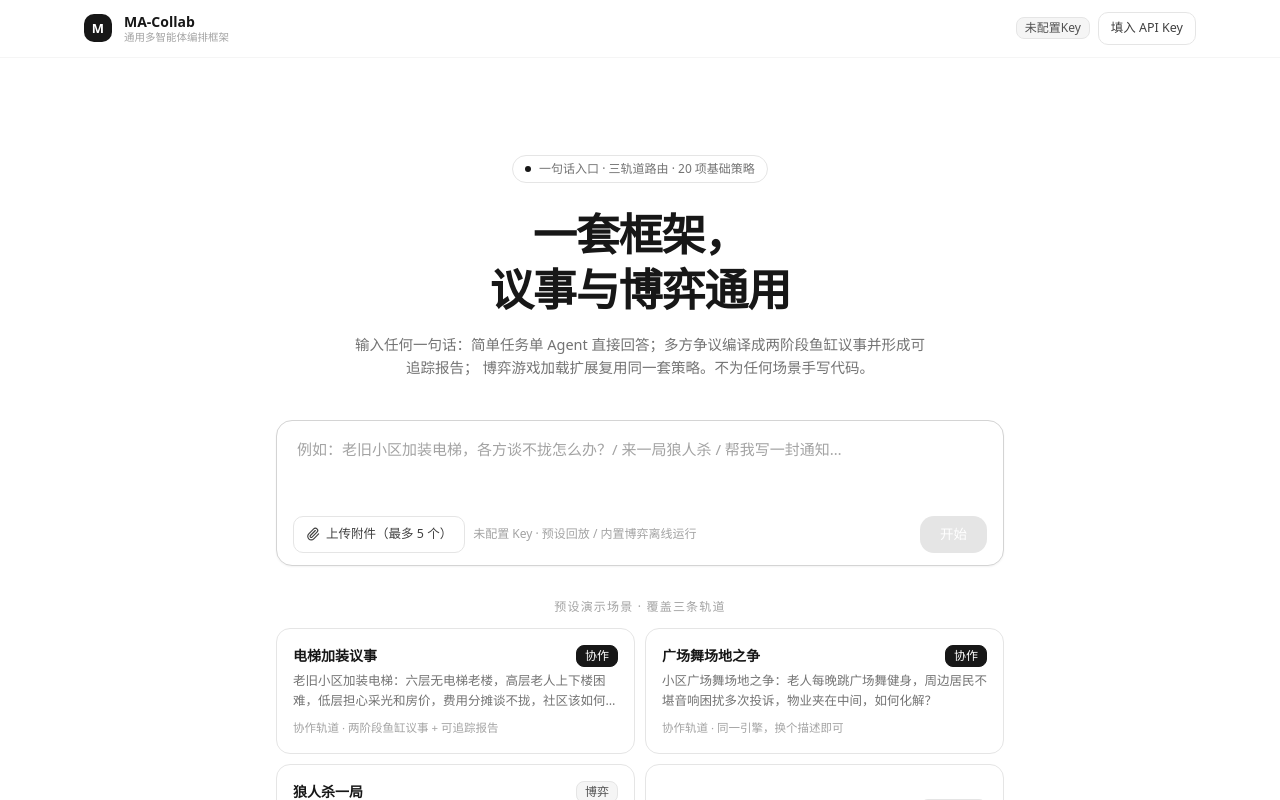
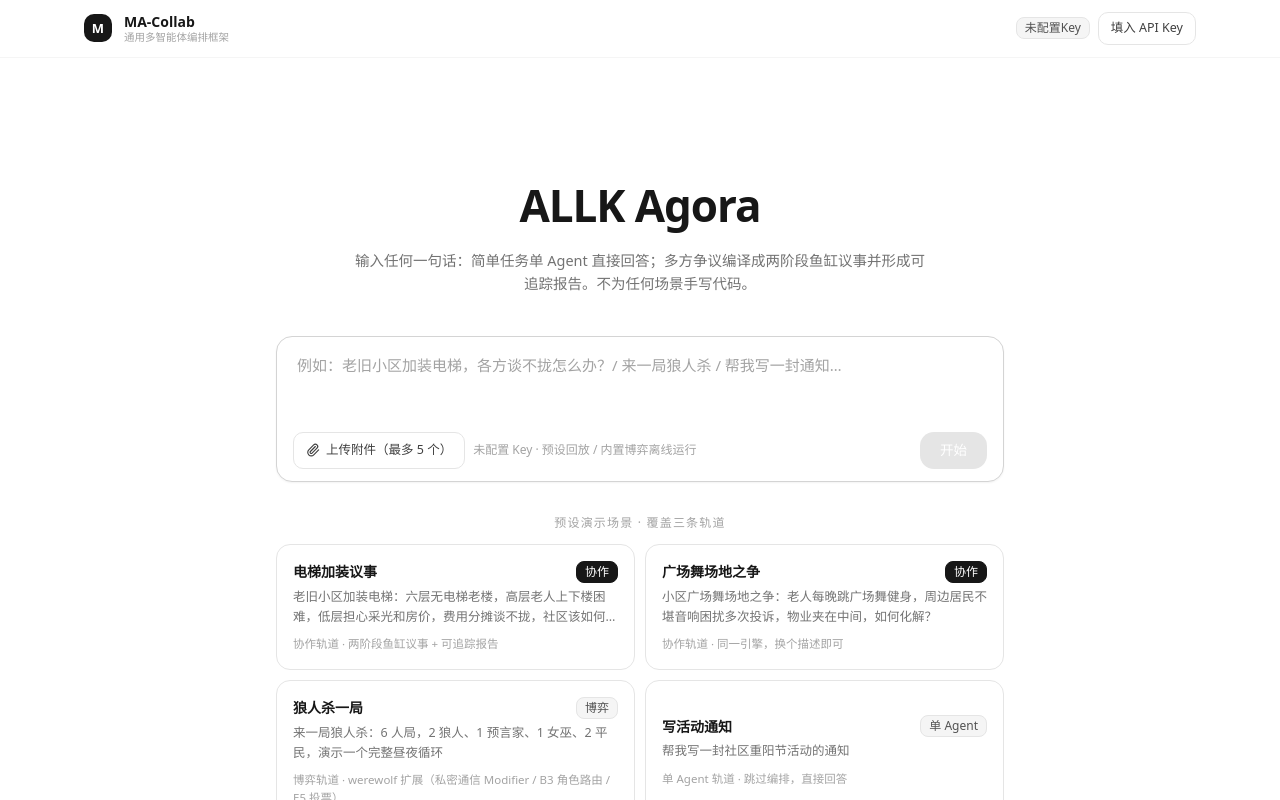
Before and after one commit to Fllsyshiyu/multiagent--, a React (Vite) app: page /#/ in a window 1280 px wide. Shown: the top 800 px of the page. Built offline with nearby package versions, Linux system fonts and the light colour scheme.

Commit message:
chore: 首页文案调整（ALLK Agora，去掉路由策略说明）

```diff
--- a/src/pages/Home.tsx
+++ b/src/pages/Home.tsx
@@ -153,18 +153,11 @@ export default function Home() {
         /* ====== 入口页 ====== */
         <main className="mx-auto max-w-3xl px-5 pb-24 pt-16 sm:pt-24">
           <div className="text-center">
-            <div className="inline-flex items-center gap-2 rounded-full border border-neutral-200 px-3 py-1 text-[12px] text-neutral-500">
-              <span className="h-1.5 w-1.5 rounded-full bg-neutral-900" />
-              一句话入口 · 三轨道路由 · 20 项基础策略
-            </div>
             <h1 className="mt-6 text-[34px] font-bold leading-tight tracking-tight sm:text-[44px]">
-              一套框架，
-              <br />
-              议事与博弈通用
+              ALLK Agora
             </h1>
             <p className="mx-auto mt-4 max-w-xl text-[14.5px] leading-relaxed text-neutral-500">
-              输入任何一句话：简单任务单 Agent 直接回答；多方争议编译成两阶段鱼缸议事并形成可追踪报告；
-              博弈游戏加载扩展复用同一套策略。不为任何场景手写代码。
+              输入任何一句话：简单任务单 Agent 直接回答；多方争议编译成两阶段鱼缸议事并形成可追踪报告。不为任何场景手写代码。
             </p>
           </div>
 
```
